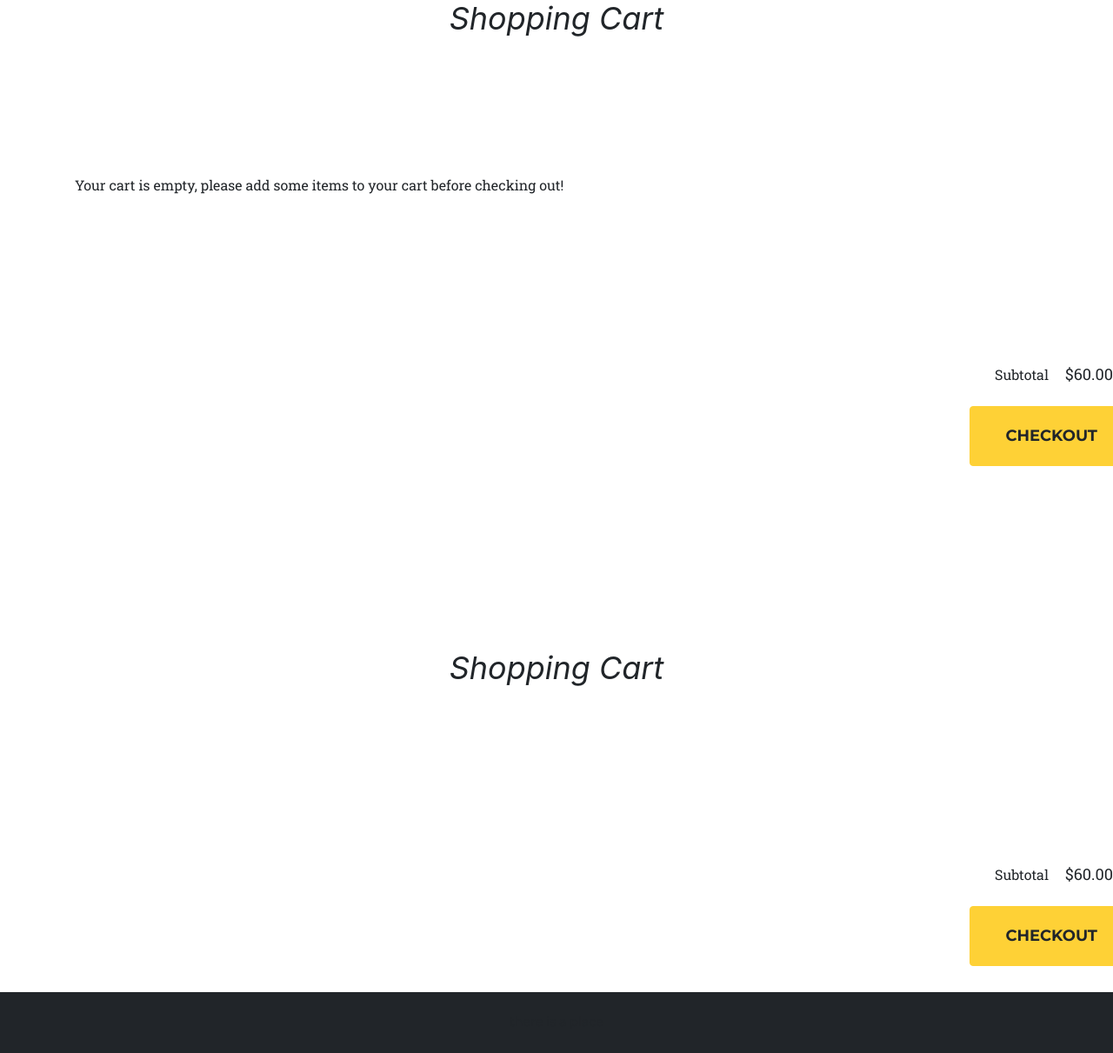
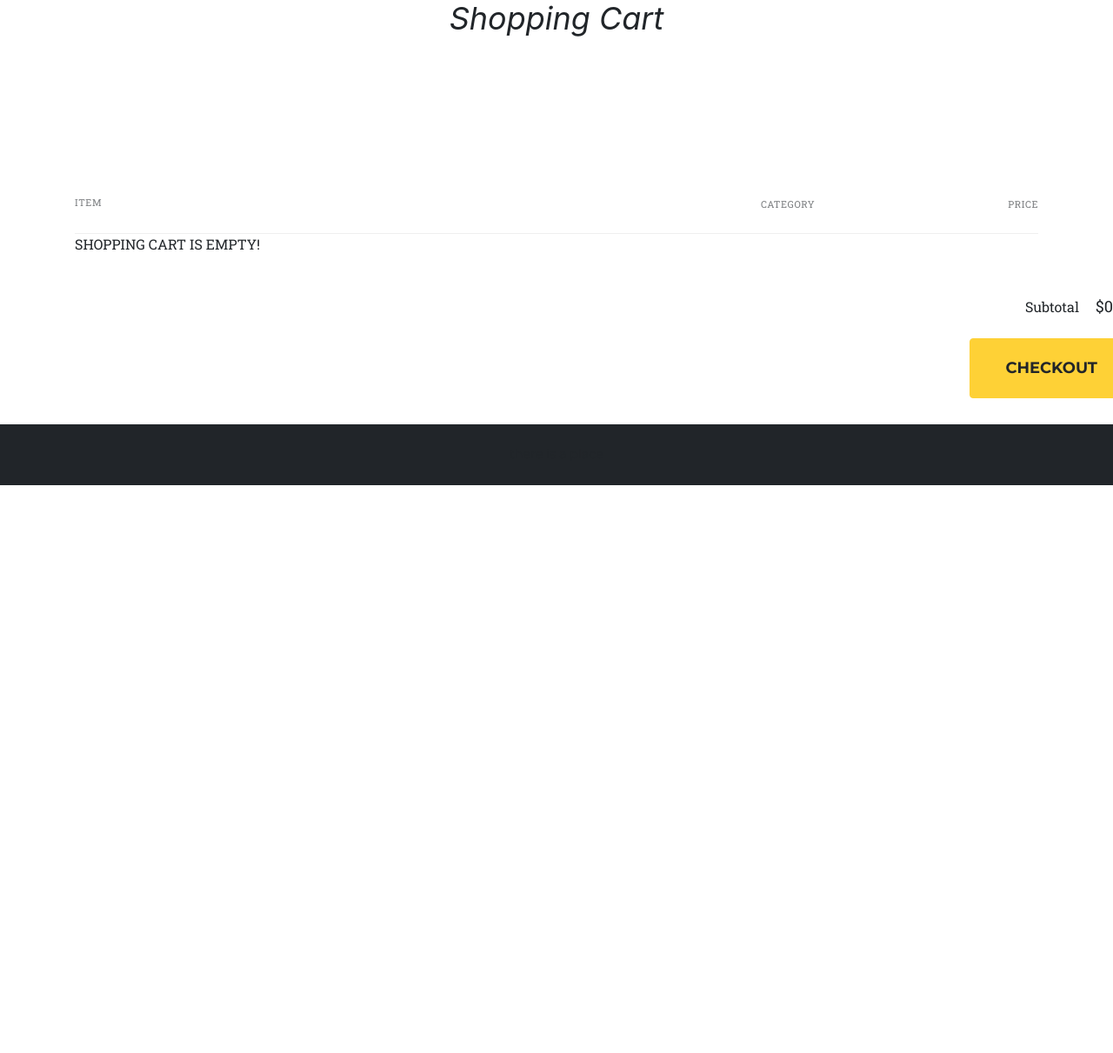
Before and after one commit to Syed-Owais-Ur-Rehman/EcommerceWebsite2, a Django app: page /shop/cart/ in a window 1280 px wide. Shown: the part 181-1392 px from the top of the page at 87% size. After the commit the page ends 739 px from the top, so only its background shows below. Run offline with Django 3.2, Linux system fonts and the light colour scheme; data comes from the database, SQL or seed files in the repository; some libraries are stand-ins or nearby versions; some web fonts are replaced.

Commit message:
Update cart.html

```diff
--- a/ecomweb/shop/templates/shop/cart.html
+++ b/ecomweb/shop/templates/shop/cart.html
@@ -122,31 +122,42 @@
 </style>
 
 
-{% for product, range, nslides in allprods %}
 
 <header class="masthead mhdefault">
     <div class="container check">
         <div class="masthead-subheading" style="color:#212529;">Shopping Cart</div>
-        <!-- {% if product is null %} -->
-        <div class="masthead-heading text-uppercase" style="color:#212529;">Shopping Cart is Empty!</div>
-        <!-- <a class="btn btn-primary btn-xl text-uppercase js-scroll-trigger" href="#services">Tell Me More</a> -->
-        <!-- {% endif %} -->
 </header>
 
-<!-- {% for i in product %} -->
-<div class="container" id="items">
+
+<div class="container">
+    <div class="cartitemrow-itemtitle">
+        <span class="itemlabels">
+            <span>ITEM</span>
+        </span>
+        <div class="checkoutitemimage"></div>
+        <div class="checkoutitemdesc"></div>
+        <div class="cartitemrow-itemquantity">
+            <span class="itemlabels">
+                <span>CATEGORY</span>
+            </span>
+        </div>
+        <div class="cartitemrow-itemprice">
+            <span class="itemlabels">
+                <span>PRICE</span>
+            </span>
+        </div>
+    </div>
+    <div id="items">
+
+    </div>
 
 </div>
-<!-- {% endfor %} -->
-
-<!-- <input type="text" pattern="[0-9]*" autocomplete="off" data-test="quantity-input"
-            class="quantity-stop item-quantity" value="6" style="width: 2rem;"> -->
 
     <div class="cart-subtotal">
         <span style="font-size: 16px; margin-right: 15px;">
             <span>Subtotal</span>
         </span>
-        <span style="font-size: 18px; display: inline-block; text-align: center;">$60.00</span>
+        <span id="total" style="font-size: 18px; display: inline-block; text-align: center;"></span>
     </div>
 
     <div style="text-align: right; line-height: 1.5rem; margin-right: -23px; margin-top: 23px; margin-bottom: 30px;">
@@ -154,9 +165,6 @@
     </div>
 </div>
 
-
-
-{% endfor %}
 {% endblock %}
 
 {% block js %}
@@ -169,9 +177,10 @@ if (localStorage.getItem('cart') == null) {
 }
 console.log(cart);
 var sum = 0;
+var total = 0;
 if ($.isEmptyObject(cart)) {
     //if object is empty
-    mystr = `<p>Your cart is empty, please add some items to your cart before checking out!</p>`
+    mystr = `<div class="masthead-heading text-uppercase" style="color:#212529;">Shopping Cart is Empty!</div>`
     $('#items').append(mystr);
 } else {
     for(item in cart) {
@@ -179,33 +188,14 @@ if ($.isEmptyObject(cart)) {
         let itemarray = itemstring.split(" % ")
         let itemname = itemarray[0]
         let itemcategory = itemarray[1]
-        let itemprice = itemarray[2]
+        let itemprice = Math.round(itemarray[2] * 100)/100;
         let itemdesc = itemarray[3]
         let itemimage = itemarray[4]
-        // console.log(itemcategory,itemname,itemprice)
-        // let qty = cart[item][0];
+        total = total + itemprice;
         // sum = sum + qty;
-        mystr = `<div class="container">
+        mystr = `
 
-<h1 class="my-4">${itemcategory}</h1>
-<div class="cartitemrow-itemtitle">
-    <span class="itemlabels">
-        <span>ITEM</span>
-    </span>
-    <div class="checkoutitemimage"></div>
-    <div class="checkoutitemdesc"></div>
-    <div class="cartitemrow-itemquantity">
-        <span class="itemlabels">
-            <span>QTY.</span>
-        </span>
-    </div>
-    <div class="cartitemrow-itemprice">
-        <span class="itemlabels">
-            <span>PRICE</span>
-        </span>
-    </div>
-</div>
-<div class="cartitemrow-itemlist" id="yui_3_17_2_1_1597301769396_261">
+<div class="cartitemrow-itemlist">
     <div class="cartitemrow-remove">
         <button class="button-itemremove" title="Remove Item" aria-label="Remove Item" data-test="remove-item">
             <span aria-hidden="true">×</span></button>
@@ -219,38 +209,35 @@ if ($.isEmptyObject(cart)) {
         </div>
         <div style="opacity: 0.5;"></div>
     </div>
-    <div class="cartitemrow-itemquantity">${itemdesc}</div>
+    <div class="cartitemrow-itemquantity">${itemcategory}</div>
     <div class="cartitemrow-itemprice">$${itemprice}</div>
+</div>
 `
         $('#items').append(mystr);
+
     }
 
 }
 
+document.getElementById('total').innerHTML = '$' + total;
+// var totalsum = 0;
+// var len = Object.keys(cart).length;
+// console.log(len);
+// for (item in cart) {
+//     let itemstring = item;
+//     var l = len -1;
+//     let itemarray = itemstring.split(" % ");
+//     let itemprice = itemarray[2];
+//     totalsum = Math.round((parseFloat(totalsum) + parseFloat(itemprice)) * 100)/100;
+//     console.log(l);
+//     if (l=0) {
+//         mystr2 = `$${totalsum}`;
+//         $('#totalsum').append(mystr2);
+//         continue
+//     }
 
-// if (localStorage.getItem('cart') == null) {
-//     var cart = {};
-// } else {
-//     cart = JSON.parse(localStorage.getItem('cart'));
 // }
-// console.log(cart);
-// var sum = 0;
-// if ($.isEmptyObject(cart)) {
-//     //if object is empty
-//     mystr = `<p>Your cart is empty, please add some items to your cart before checking out!</p>`
-//     $('#items').append(mystr);
-// } else {
-//     for (item in cart) {
-//         let name = cart[item][1];
-//         let qty = cart[item][0];
-//         sum = sum + qty;
-//         mystr = `<li class="list-group-item d-flex justify-content-between align-items-center">
-//                     ${name}
-//                     <span class="badge badge-primary badge-pill">${qty}</span>
-//                 </li>`
-//         $('#items').append(mystr);
-//     }
-// }
-// document.getElementById('cart').innerHTML = sum;
+
+
 </script>
 {% endblock %}
```
